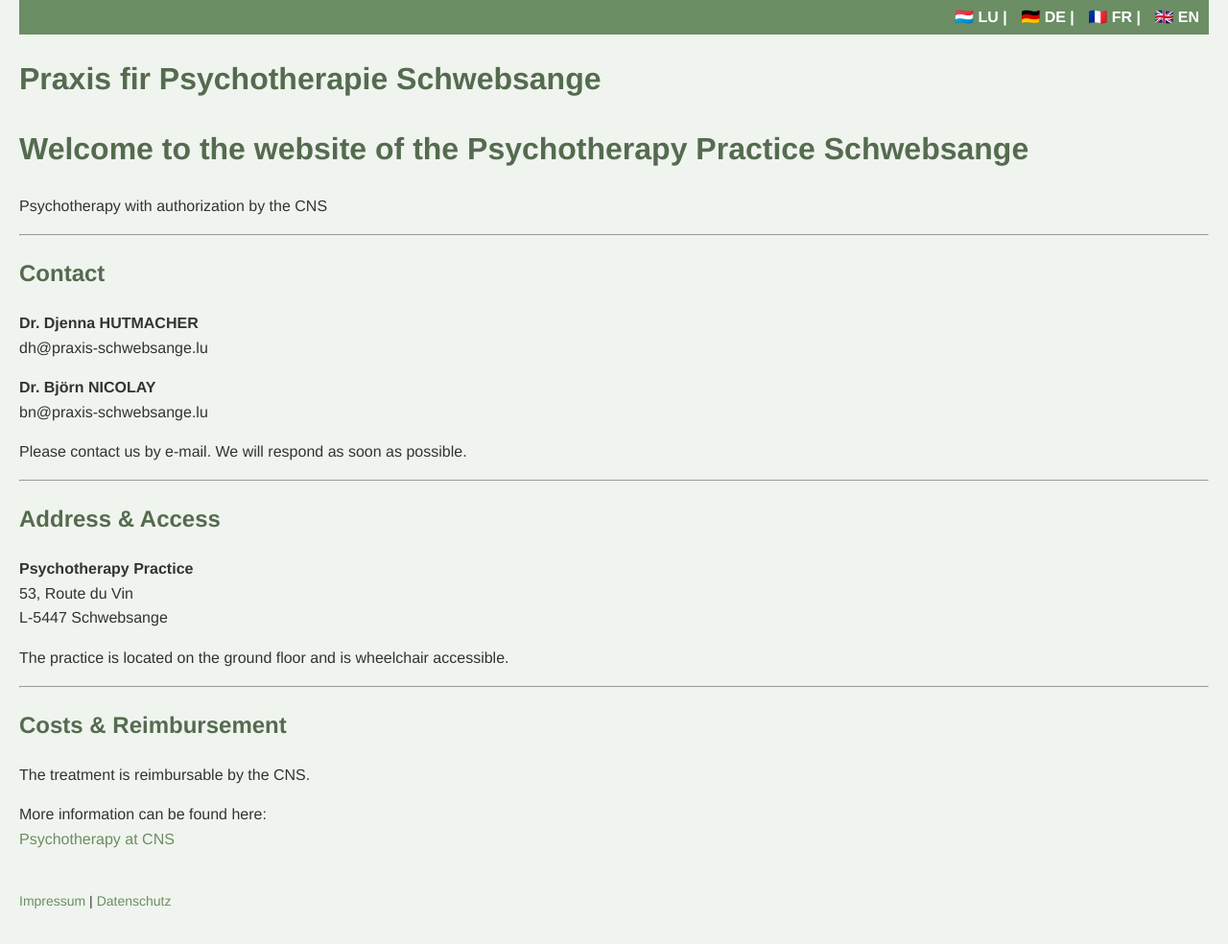
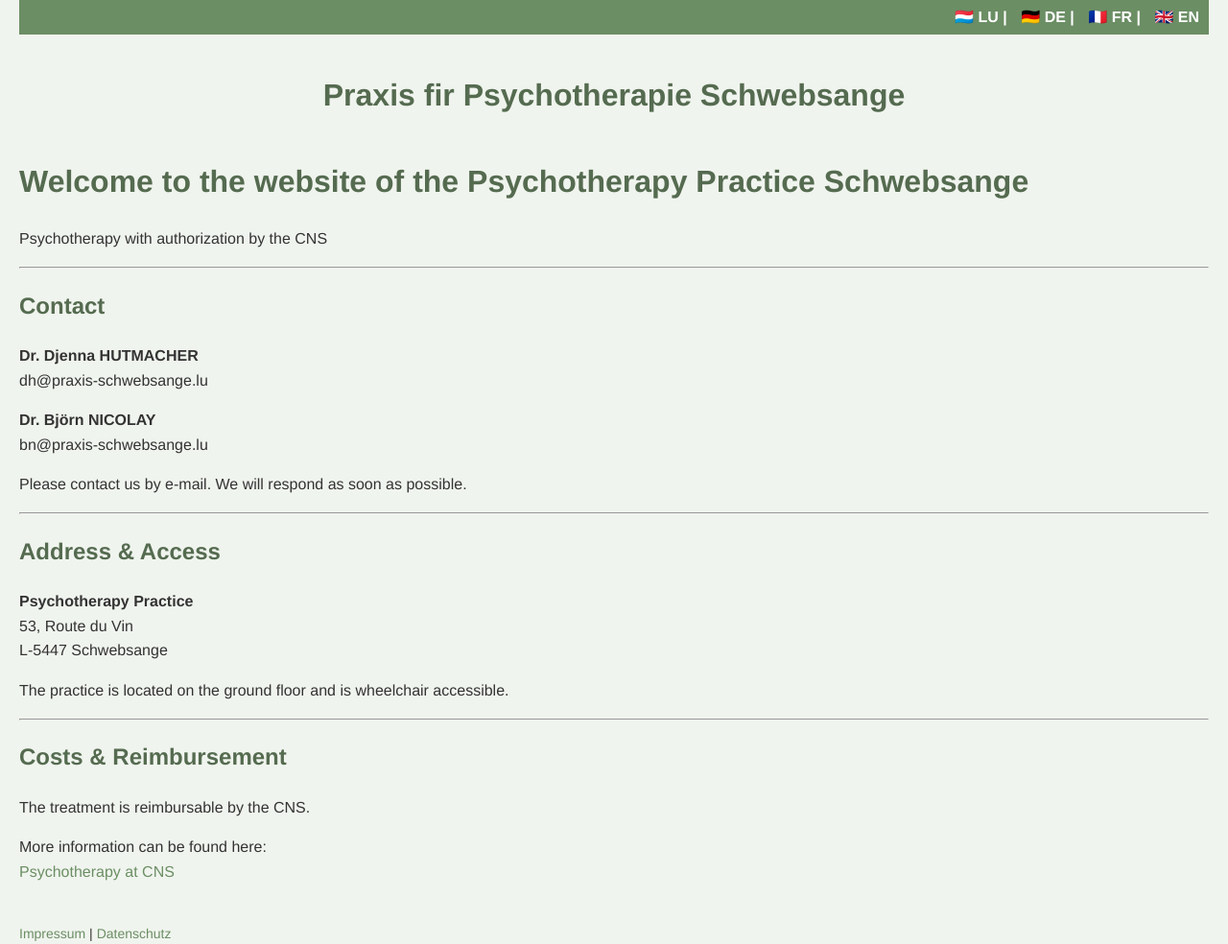
Before and after one commit to bjoernbrightside/praxis-schwebsange, a Jekyll site: the page built from en/index.md, in a window 1280 px wide. Shown: the whole page at 96% size. Built offline with Jekyll 4.4.1, drawn with Linux system fonts in a browser that asks for light colours; our own code applies the rules of GitHub Pages for plain Markdown files; before the commit the page ends 950 px from its top, so only the background shows below that.

Commit message:
Update custom.css

```diff
--- a/assets/css/custom.css
+++ b/assets/css/custom.css
@@ -71,3 +71,10 @@ footer {
   color: #333333;
   margin-top: 40px;
 }
+
+/* Überschrift auf der Seite zentrieren */
+header h1 {
+  text-align: center;
+  margin-top: 1.2em;
+  margin-bottom: 1.2em;
+}
```
